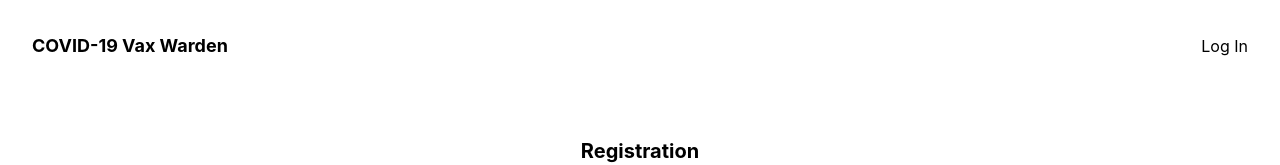
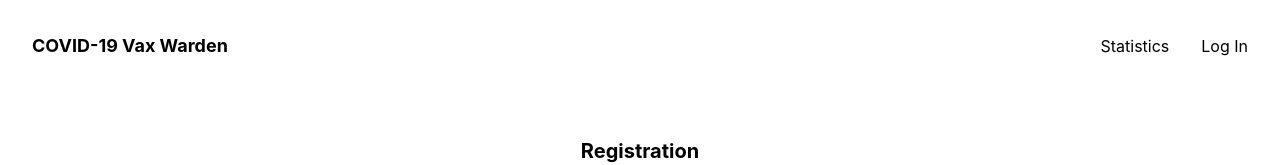
Before and after one commit to rajitbanerjee/vax-warden, a React (Create React App) app in the folder frontend/: page / in a window 1280 px wide. Shown: the top 165 px of the page. Built offline with nearby package versions, Linux system fonts and the light colour scheme; no server answers.

Commit message:
Revert to no auth for stats page

```diff
--- a/frontend/src/components/NavBar/MenuLinks.tsx
+++ b/frontend/src/components/NavBar/MenuLinks.tsx
@@ -12,7 +12,7 @@ export const MenuLinks: React.FC = (): JSX.Element => {
   return (
     <HStack spacing={8}>
       {isAuthenticated && <MenuItem to="/home">{isAdmin ? "Admin" : "Home"}</MenuItem>}
-      {isAuthenticated && <MenuItem to="/statistics">Statistics</MenuItem>}
+      <MenuItem to="/statistics">Statistics</MenuItem>
       {isAuthenticated && <MenuItem to="/forum">Forum</MenuItem>}
       {isAuthenticated && !isAdmin && <MenuItem to="/myaccount">My Account</MenuItem>}
       {!isAuthenticated && !isRegistrationPage && !isAdmin && <MenuItem to="/">Registration</MenuItem>}
```
